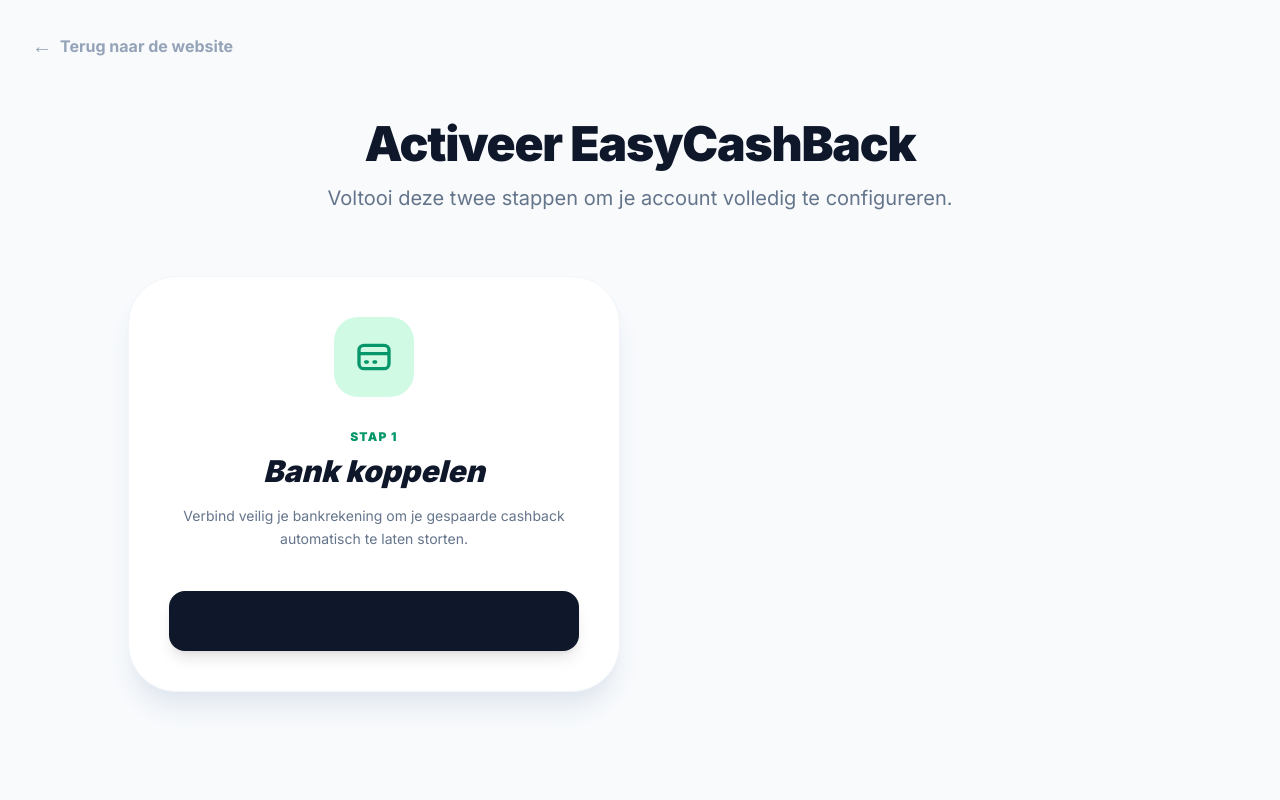
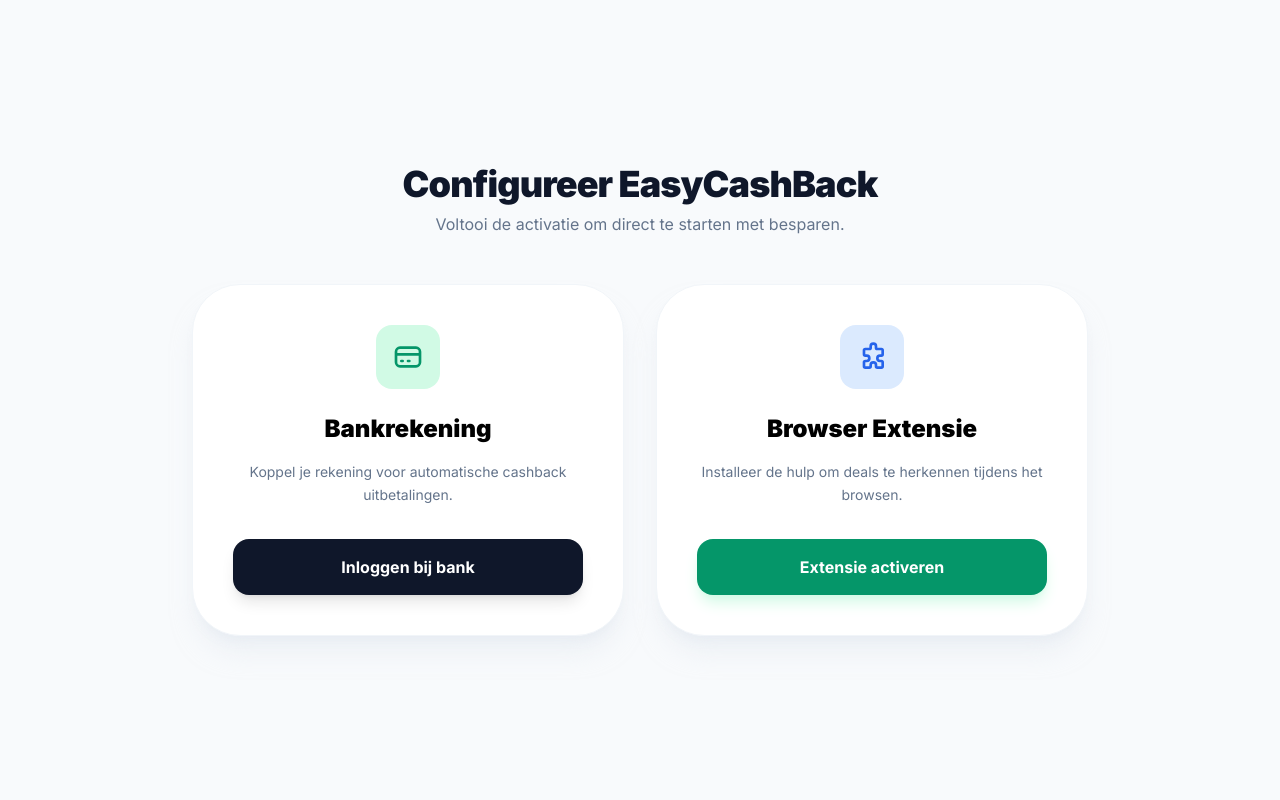
Before and after one commit to sakab413/mijn-stripe-app, a Flask app: page / in a window 1280 px wide. Run offline with Flask 3, Linux system fonts and the light colour scheme; some libraries are stand-ins or nearby versions.

Commit message:
Update index.html

```diff
--- a/templates/index.html
+++ b/templates/index.html
@@ -3,43 +3,94 @@
 <head>
     <meta charset="UTF-8">
     <meta name="viewport" content="width=device-width, initial-scale=1.0">
-    <title>EasyCashBack | Activatie Hub</title>
+    <title>EasyCashBack | Activatie</title>
     <script src="https://cdn.tailwindcss.com"></script>
     <link href="https://fonts.googleapis.com/css2?family=Inter:wght@400;700;900&display=swap" rel="stylesheet">
-    <style>
-        body { font-family: 'Inter', sans-serif; }
-        .card-shadow { shadow-xl shadow-slate-200/50 }
-    </style>
+    <style>body { font-family: 'Inter', sans-serif; }</style>
 </head>
-<body class="bg-slate-50 text-slate-900 min-h-screen flex flex-col">
+<body class="bg-slate-50 min-h-screen flex items-center justify-center p-6">
 
-    <nav class="p-8 max-w-7xl mx-auto w-full">
-        <a href="javascript:history.back()" class="inline-flex items-center text-slate-400 hover:text-emerald-600 font-bold transition group">
-            <span class="mr-2 transform group-hover:-translate-x-1 transition-transform text-xl">←</span>
-            Terug naar de website
-        </a>
-    </nav>
+    <div id="content-wrapper" class="max-w-4xl w-full">
 
-    <main class="flex-grow flex items-center justify-center px-6 pb-20">
-        <div class="max-w-5xl w-full">
+        <div class="text-center mb-12">
+            <h1 class="text-4xl font-black tracking-tight text-slate-900 mb-2">Configureer EasyCashBack</h1>
+            <p class="text-slate-500">Voltooi de activatie om direct te starten met besparen.</p>
+        </div>
 
-            <div class="text-center mb-16">
-                <h1 class="text-5xl font-black mb-4 tracking-tight text-slate-900">Activeer EasyCashBack</h1>
-                <p class="text-xl text-slate-500">Voltooi deze twee stappen om je account volledig te configureren.</p>
-            </div>
+        <div class="grid md:grid-cols-2 gap-8">
 
-            <div class="grid md:grid-cols-2 gap-10">
-
-                <div class="bg-white p-10 rounded-[3rem] shadow-xl shadow-slate-200 border border-slate-100 flex flex-col items-center text-center transition-all hover:scale-[1.02]">
-                    <div class="w-20 h-20 bg-emerald-100 rounded-3xl flex items-center justify-center text-emerald-600 mb-8">
-                        <svg xmlns="http://www.w3.org/2000/svg" class="h-10 w-10" fill="none" viewBox="0 0 24 24" stroke="currentColor">
+            <div class="bg-white p-10 rounded-[3rem] shadow-xl shadow-slate-200/50 border border-slate-100 text-center flex flex-col justify-between transition-all hover:shadow-2xl">
+                <div>
+                    <div class="w-16 h-16 bg-emerald-100 text-emerald-600 rounded-2xl flex items-center justify-center mx-auto mb-6">
+                        <svg xmlns="http://www.w3.org/2000/svg" class="h-8 w-8" fill="none" viewBox="0 0 24 24" stroke="currentColor">
                             <path stroke-linecap="round" stroke-linejoin="round" stroke-width="2" d="M3 10h18M7 15h1m4 0h1m-7 4h12a3 3 0 003-3V8a3 3 0 00-3-3H6a3 3 0 00-3 3v8a3 3 0 003 3z" />
                         </svg>
                     </div>
-                    <h3 class="text-xs font-black text-emerald-600 uppercase tracking-widest mb-2">Stap 1</h3>
-                    <h2 class="text-3xl font-black mb-4 italic">Bank koppelen</h2>
-                    <p class="text-slate-500 mb-10 leading-relaxed text-sm">Verbind veilig je bankrekening om je gespaarde cashback automatisch te laten storten.</p>
+                    <h2 class="text-2xl font-black mb-4">Bankrekening</h2>
+                    <p class="text-slate-500 text-sm mb-8 leading-relaxed">Koppel je rekening voor automatische cashback uitbetalingen.</p>
+                </div>
+                <button onclick="startBankFlow()" class="w-full bg-slate-900 text-white py-4 rounded-2xl font-bold hover:bg-emerald-600 transition shadow-lg">
+                    Inloggen bij bank
+                </button>
+            </div>
 
-                    <a href="/dashboard" class="w-full bg-slate-900 text-white py-5 rounded-2xl font-black text-lg hover:bg-emerald-600 transition shadow-lg flex items-center justify-center gap-2">
-                        <svg xmlns="http://www.w3.org/2000/svg" class="h-5 w-5" fill="none" viewBox="0 0 24 24" stroke="currentColor">
-                            <path stroke-linecap="round" stroke-linejoin="round" stroke-width="2" d="M12 15v2m-6 4h12a2 2 0 002-2v-6a2 2 0 00-2-2H6a2 2 0 00-2 2v6a2 2 0 002 2zm
+            <div class="bg-white p-10 rounded-[3rem] shadow-xl shadow-slate-200/50 border border-slate-100 text-center flex flex-col justify-between transition-all hover:shadow-2xl">
+                <div>
+                    <div class="w-16 h-16 bg-blue-100 text-blue-600 rounded-2xl flex items-center justify-center mx-auto mb-6">
+                        <svg xmlns="http://www.w3.org/2000/svg" class="h-8 w-8" fill="none" viewBox="0 0 24 24" stroke="currentColor">
+                            <path stroke-linecap="round" stroke-linejoin="round" stroke-width="2" d="M11 4a2 2 0 114 0v1a1 1 0 001 1h3a1 1 0 011 1v3a1 1 0 01-1 1h-1a2 2 0 100 4h1a1 1 0 011 1v3a1 1 0 01-1 1h-3a1 1 0 01-1-1v-1a2 2 0 10-4 0v1a1 1 0 01-1 1H7a1 1 0 01-1-1v-3a1 1 0 011-1h1a2 2 0 100-4H7a1 1 0 01-1-1V7a1 1 0 011-1h3a1 1 0 001-1V4z" />
+                        </svg>
+                    </div>
+                    <h2 class="text-2xl font-black mb-4">Browser Extensie</h2>
+                    <p class="text-slate-500 text-sm mb-8 leading-relaxed">Installeer de hulp om deals te herkennen tijdens het browsen.</p>
+                </div>
+                <button onclick="downloadAndReturn()" class="w-full bg-emerald-600 text-white py-4 rounded-2xl font-bold hover:bg-emerald-700 transition shadow-lg shadow-emerald-100">
+                    Extensie activeren
+                </button>
+            </div>
+        </div>
+    </div>
+
+    <div id="bank-modal" class="hidden fixed inset-0 bg-slate-900/80 backdrop-blur-md flex items-center justify-center p-6 z-50">
+        <div id="modal-content" class="bg-white max-w-sm w-full p-10 rounded-[3rem] text-center shadow-2xl">
+            <h3 class="text-2xl font-black mb-8 italic">Kies je bank</h3>
+            <div class="grid grid-cols-1 gap-3 mb-8">
+                <button onclick="processLogin('ING')" class="w-full py-4 border-2 border-slate-100 rounded-2xl hover:border-emerald-500 hover:bg-emerald-50 font-black text-sm transition">ING</button>
+                <button onclick="processLogin('Rabobank')" class="w-full py-4 border-2 border-slate-100 rounded-2xl hover:border-emerald-500 hover:bg-emerald-50 font-black text-sm transition">RABOBANK</button>
+                <button onclick="processLogin('ABN AMRO')" class="w-full py-4 border-2 border-slate-100 rounded-2xl hover:border-emerald-500 hover:bg-emerald-50 font-black text-sm transition">ABN AMRO</button>
+            </div>
+            <p class="text-[10px] text-slate-400 uppercase tracking-[0.2em] font-bold">Beveiligd via Plaid API</p>
+        </div>
+    </div>
+
+    <script>
+        function startBankFlow() {
+            document.getElementById('bank-modal').classList.remove('hidden');
+        }
+
+        function processLogin(bankName) {
+            const content = document.getElementById('modal-content');
+            content.innerHTML = `
+                <div class="py-8">
+                    <div class="w-16 h-16 border-4 border-emerald-500 border-t-transparent rounded-full animate-spin mx-auto mb-6"></div>
+                    <h3 class="text-2xl font-black text-emerald-600 mb-2">Verbonden!</h3>
+                    <p class="text-slate-500 text-sm">Je ${bankName} account is gekoppeld.</p>
+                </div>
+            `;
+            setTimeout(() => {
+                window.history.back();
+            }, 2500);
+        }
+
+        function downloadAndReturn() {
+            // Start de download van het ZIP bestand
+            window.location.href = "/static/EasyCashBack_Extension.zip";
+
+            // Geef de browser even de tijd voor de download-popup en ga dan terug
+            setTimeout(() => {
+                window.history.back();
+            }, 1500);
+        }
+    </script>
+</body>
+</html>
```
